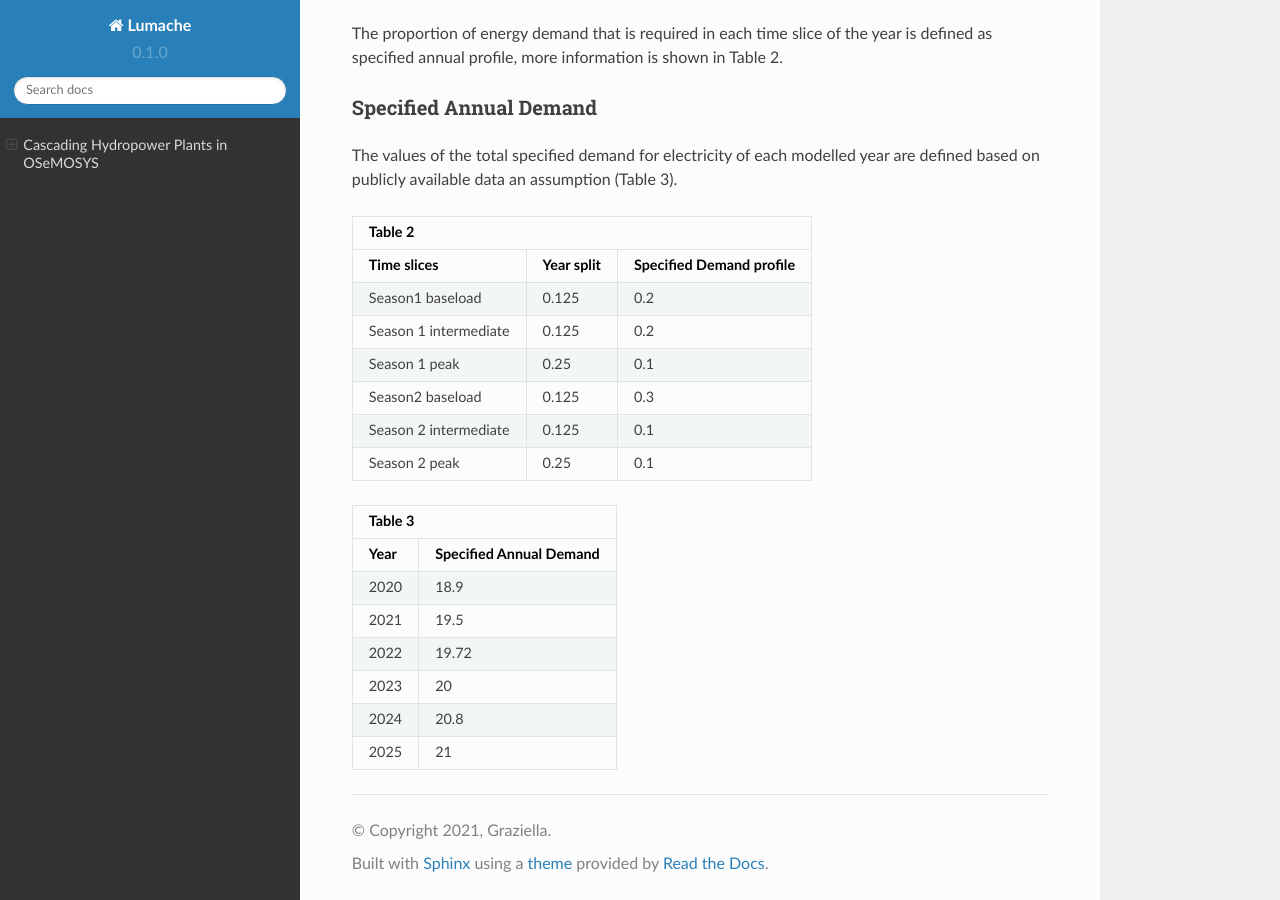
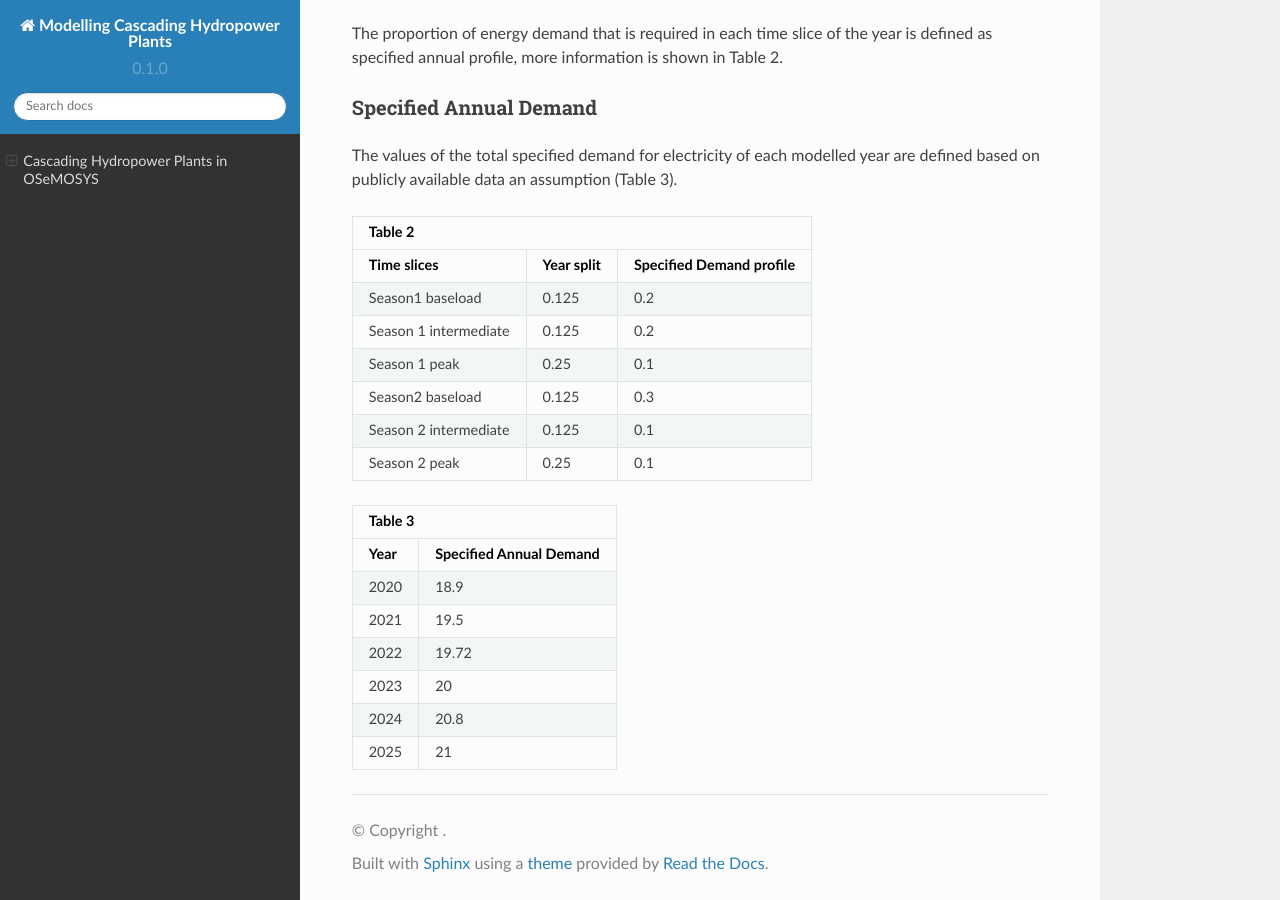
Before and after one commit to YSaedi/Laos_Cascading_HydropowerPlants, a Sphinx documentation site: the page built from docs/source/index.rst, in a window 1280 px wide and 900 px high, scrolled down 3000 px. Built offline with Sphinx 7.4.7 and the Read the Docs theme 2.0.0, drawn with Linux system fonts in a browser that asks for light colours.

Commit message:
Update conf.py

```diff
--- a/docs/source/conf.py
+++ b/docs/source/conf.py
@@ -2,9 +2,9 @@
 
 # -- Project information
 
-project = 'Lumache'
-copyright = '2021, Graziella'
-author = 'Graziella'
+project = 'Modelling Cascading Hydropower Plants'
+
+author = 'Yalda saedi'
 
 release = '0.1'
 version = '0.1.0'
```
